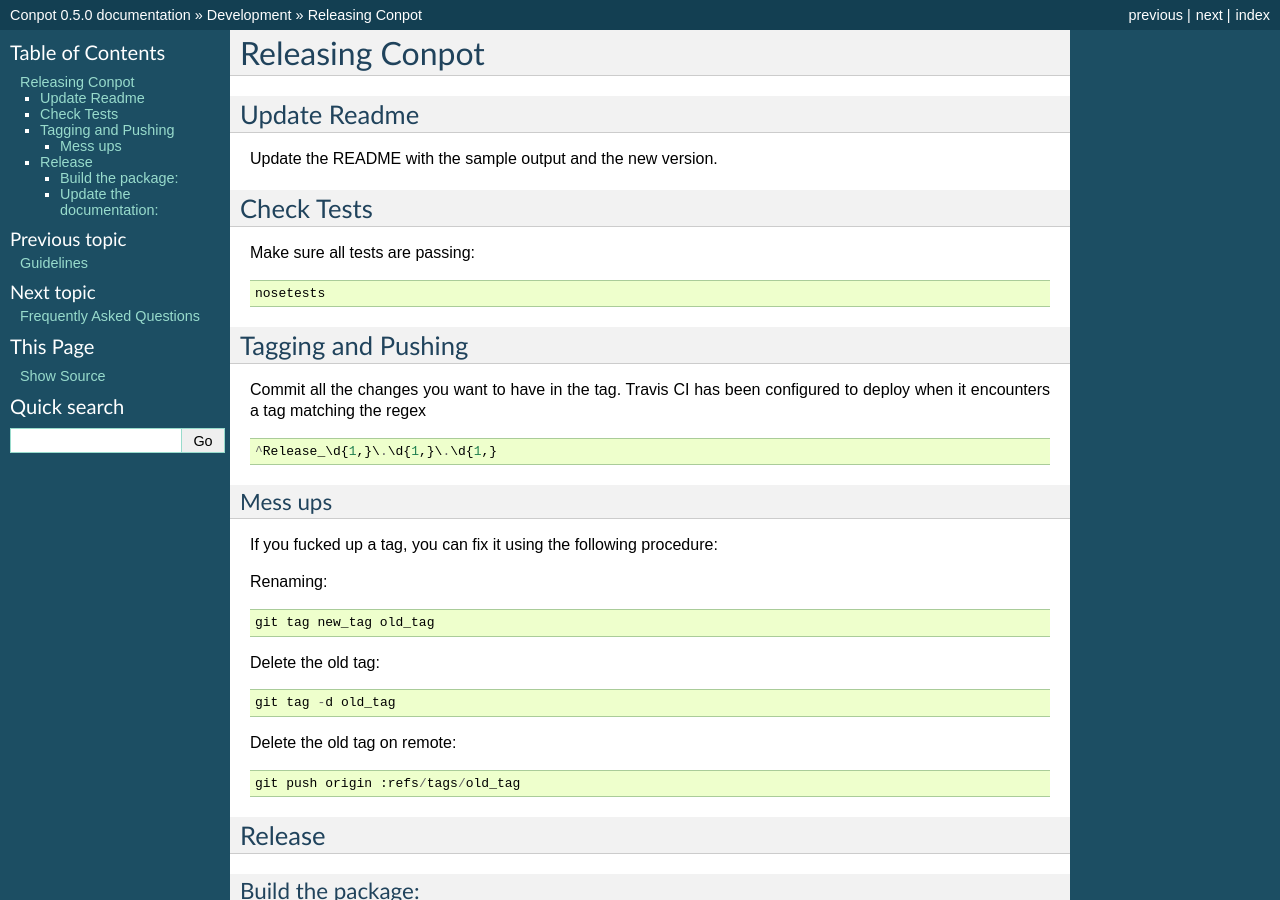
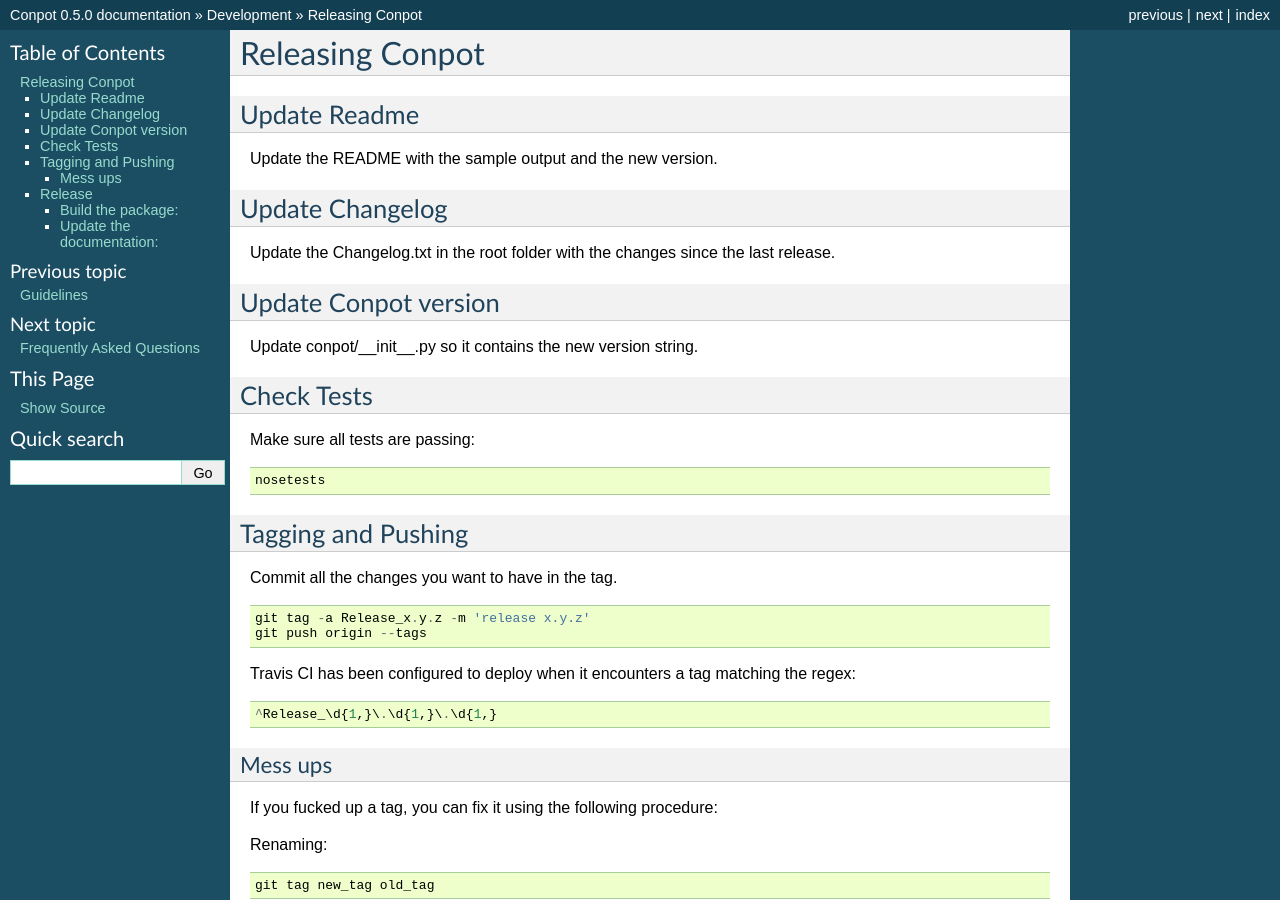
Before and after one commit to logictitans/PLC-conpot, a Sphinx documentation site: the page built from docs/source/development/releasing.rst, in a window 1280 px wide and 900 px high. Built offline with Sphinx 7.4.7, drawn with Linux system fonts in a browser that asks for light colours; the version number is read from the project's files by our own code.

Commit message:
Updated the release docs to prevent future fuckups

```diff
--- a/docs/source/development/releasing.rst
+++ b/docs/source/development/releasing.rst
@@ -5,6 +5,18 @@ Update Readme
 -------------
 
 Update the README with the sample output and the new version.
+
+
+Update Changelog
+----------------
+
+Update the Changelog.txt in the root folder with the changes since the last release.
+
+
+Update Conpot version
+---------------------
+
+Update conpot/__init__.py so it contains the new version string.
 
 
 Check Tests
@@ -21,7 +33,14 @@ Tagging and Pushing
 -------------------
 
 Commit all the changes you want to have in the tag.
-Travis CI has been configured to deploy when it encounters a tag matching the regex
+
+::
+
+    git tag -a Release_x.y.z -m 'release x.y.z'
+    git push origin --tags
+
+
+Travis CI has been configured to deploy when it encounters a tag matching the regex:
 
 ::
 
```
